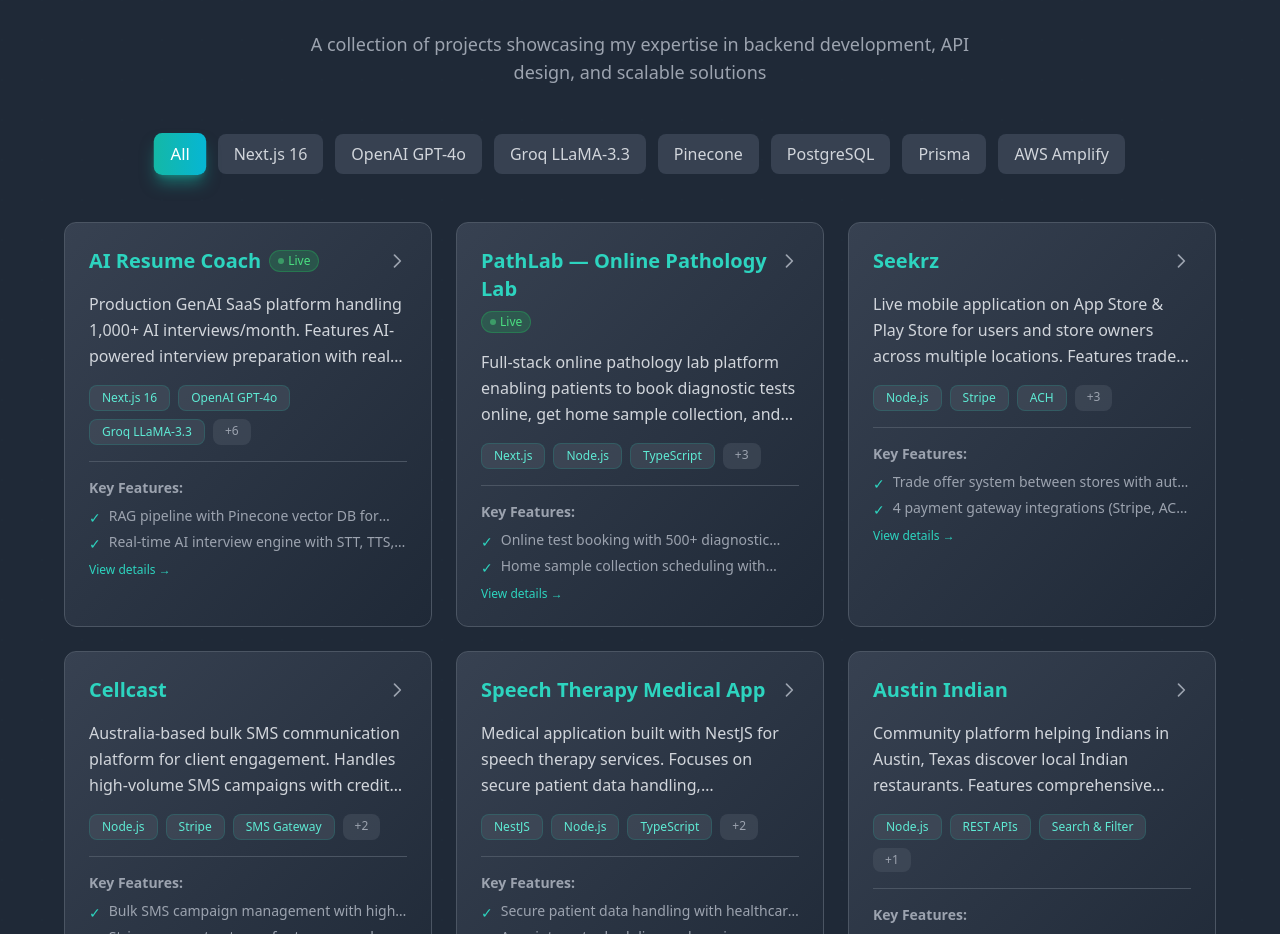
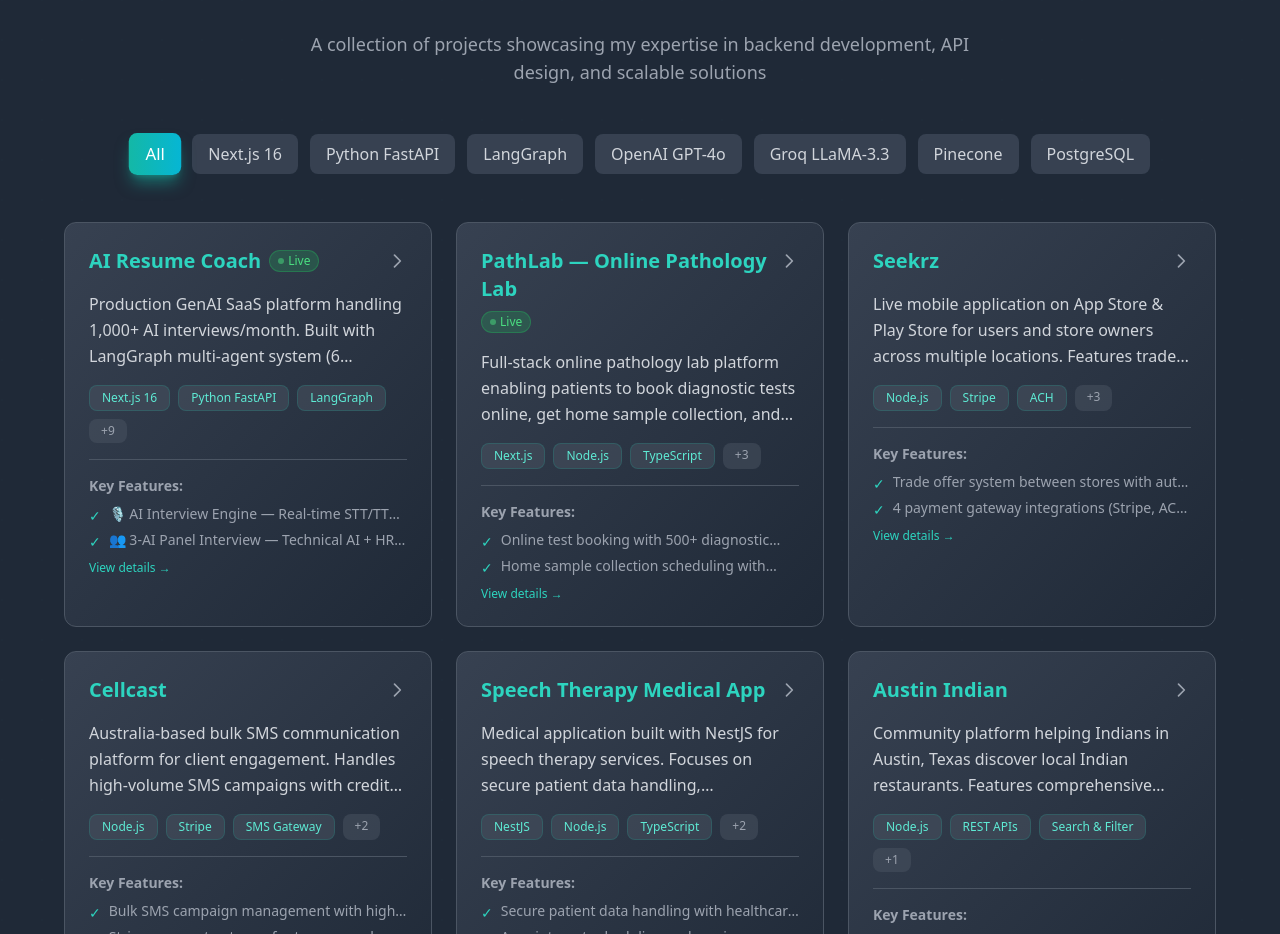
Before and after one commit to sachin-11/portfolio-app, a React (Vite) app: page / in a window 1280 px wide. Shown: the part 5580-6514 px from the top of the page. Built offline with nearby package versions, Linux system fonts and the light colour scheme.

Commit message:
add updated feature in ai resume coach

```diff
--- a/src/components/ProjectModal.jsx
+++ b/src/components/ProjectModal.jsx
@@ -61,11 +61,11 @@
           {project.features && project.features.length > 0 && (
             <div>
               <h3 className="text-lg font-semibold text-teal-400 mb-3">Key Features</h3>
-              <ul className="space-y-2">
+              <ul className="space-y-2.5">
                 {project.features.map((feature, idx) => (
-                  <li key={idx} className="flex items-start text-gray-300">
-                    <span className="text-teal-400 mr-3 mt-1">▸</span>
-                    <span>{feature}</span>
+                  <li key={idx} className="flex items-start text-gray-300 bg-gray-700/30 rounded-lg px-4 py-2.5 hover:bg-gray-700/50 transition-colors">
+                    <span className="text-teal-400 mr-3 mt-0.5 flex-shrink-0">▸</span>
+                    <span className="leading-relaxed">{feature}</span>
                   </li>
                 ))}
               </ul>
--- a/src/data/projects.json
+++ b/src/data/projects.json
@@ -1,16 +1,21 @@
 [
   {
     "name": "AI Resume Coach",
-    "description": "Production GenAI SaaS platform handling 1,000+ AI interviews/month. Features AI-powered interview preparation with real-time voice interaction, resume-based personalized questions via RAG pipeline, detailed feedback scoring, ATS resume matching, and bulk campaign management for recruiters.",
-    "technologies": ["Next.js 16", "OpenAI GPT-4o", "Groq LLaMA-3.3", "Pinecone", "PostgreSQL", "Prisma", "AWS Amplify", "Stripe", "TypeScript"],
+    "description": "Production GenAI SaaS platform handling 1,000+ AI interviews/month. Built with LangGraph multi-agent system (6 autonomous AI agents), real-time voice interview engine, 3-AI panel interviews, live code editor with AI review, RAG pipeline, and full recruiter automation suite. Dual AI provider strategy (Groq + OpenAI) with zero-interruption mid-session failover.",
+    "technologies": ["Next.js 16", "Python FastAPI", "LangGraph", "OpenAI GPT-4o", "Groq LLaMA-3.3", "Pinecone", "PostgreSQL", "Prisma", "AWS Amplify", "Stripe", "Monaco Editor", "TypeScript"],
     "features": [
-      "RAG pipeline with Pinecone vector DB for context-aware personalized questions",
-      "Real-time AI interview engine with STT, TTS, voice auto-submit",
-      "AI proctoring system — face detection, tab switch monitoring, copy-paste detection",
-      "Bulk campaign system — CSV import, candidate comparison, recruiter notes",
-      "ATS resume matching against job descriptions with keyword analysis",
-      "Stripe billing with Free/Pro/Enterprise tiers and webhook integrations",
-      "Reduced AI token costs by 50% via prompt compression and intelligent LLM routing"
+      "🎙️ AI Interview Engine — Real-time STT/TTS voice interviews with persona-based AI interviewers (Google style, Amazon LP, Strict, Friendly)",
+      "👥 3-AI Panel Interview — Technical AI + HR AI + Domain AI simultaneously in one chat session",
+      "💻 Pair Programming Mode — AI gives incomplete code stubs; Live Monaco/VS Code editor with AI code review (correctness, complexity, bugs)",
+      "📊 Real-time Confidence Analyzer — detects hesitant/confident/nervous tone after each answer",
+      "🎯 Adaptive Difficulty — AI adjusts question difficulty based on live performance; Progressive 3-level hint system with score penalty",
+      "🔍 Proctoring Suite — tab switch, face detection, noise detection, copy-paste monitoring, Video Presence Analysis (eye contact + body language via OpenAI Vision)",
+      "🤖 LangGraph Multi-Agent System — 6 autonomous agents: Resume Improvement (ATS ≥70 loop), Candidate Screening (live GitHub API), Learning Path, Panel Interview (3 AI judges), Market Intelligence (salary + demand), Interview Evaluator (contradiction detection)",
+      "📝 Job Application Agent — Gap analysis, custom cover letter (3 tones), resume auto-tailor to JD keywords, JD URL scraper, follow-up email templates, direct HR email via SMTP",
+      "🏢 Recruiter Suite — Bulk campaigns (CSV), ZIP resume upload (50 files), AI Job Match ranking, auto-shortlist pipeline, side-by-side candidate comparison, webhook integrations (Slack, Greenhouse, Lever, Workday)",
+      "🧠 RAG Pipeline — Pinecone vector DB, OpenAI text-embedding-3-small (1536 dims), pseudo-embedding fallback, context-aware question generation",
+      "⚡ AI Provider Strategy — Groq (primary, free+fast) → OpenAI auto-fallback on rate limit; zero interview interruption, admin email alert on switch",
+      "💳 Stripe billing — Free/Pro/Enterprise tiers, webhook integrations, 50% token cost reduction via prompt compression"
     ],
     "liveUrl": "https://resume-ai-coach.rasuonline.in"
   },
```
